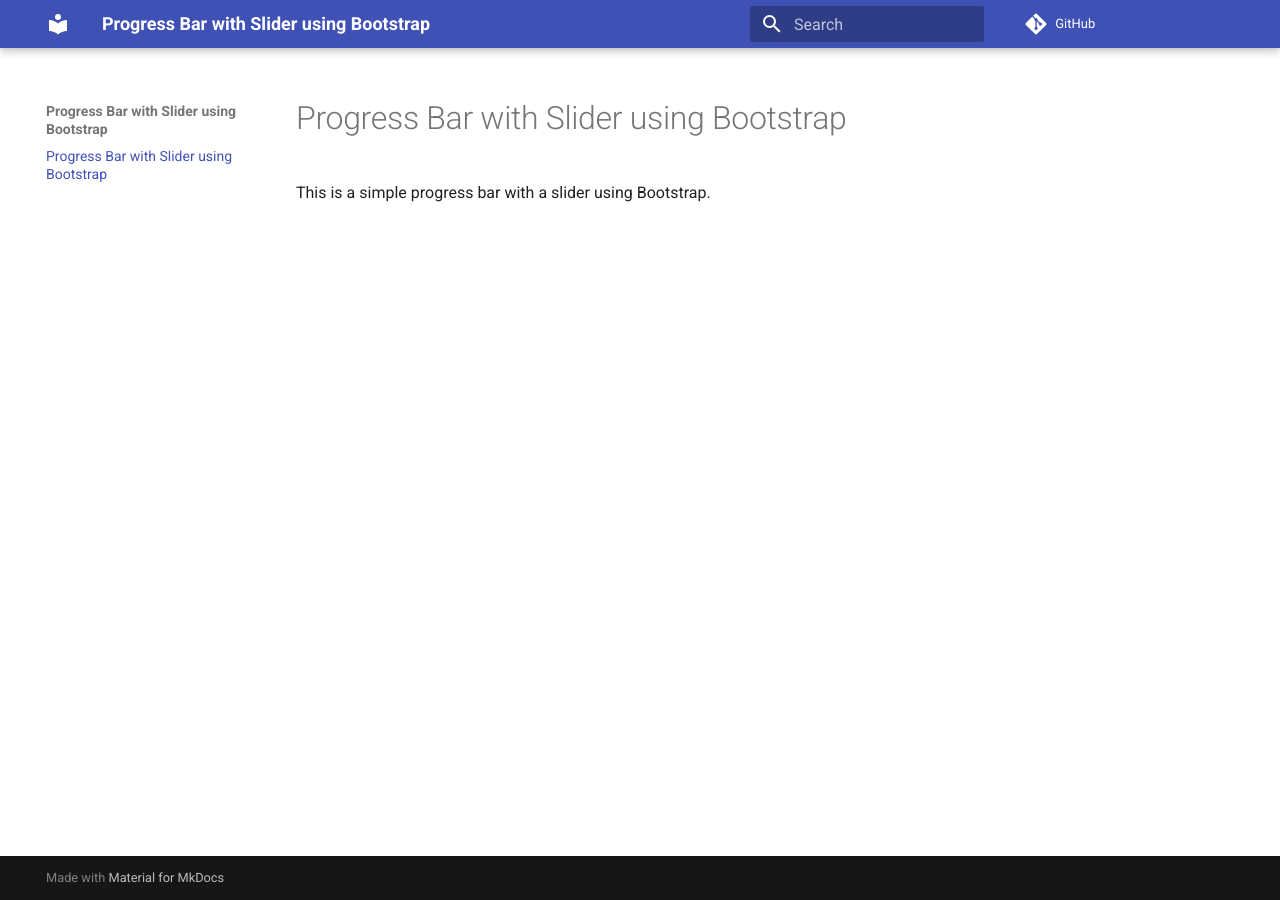
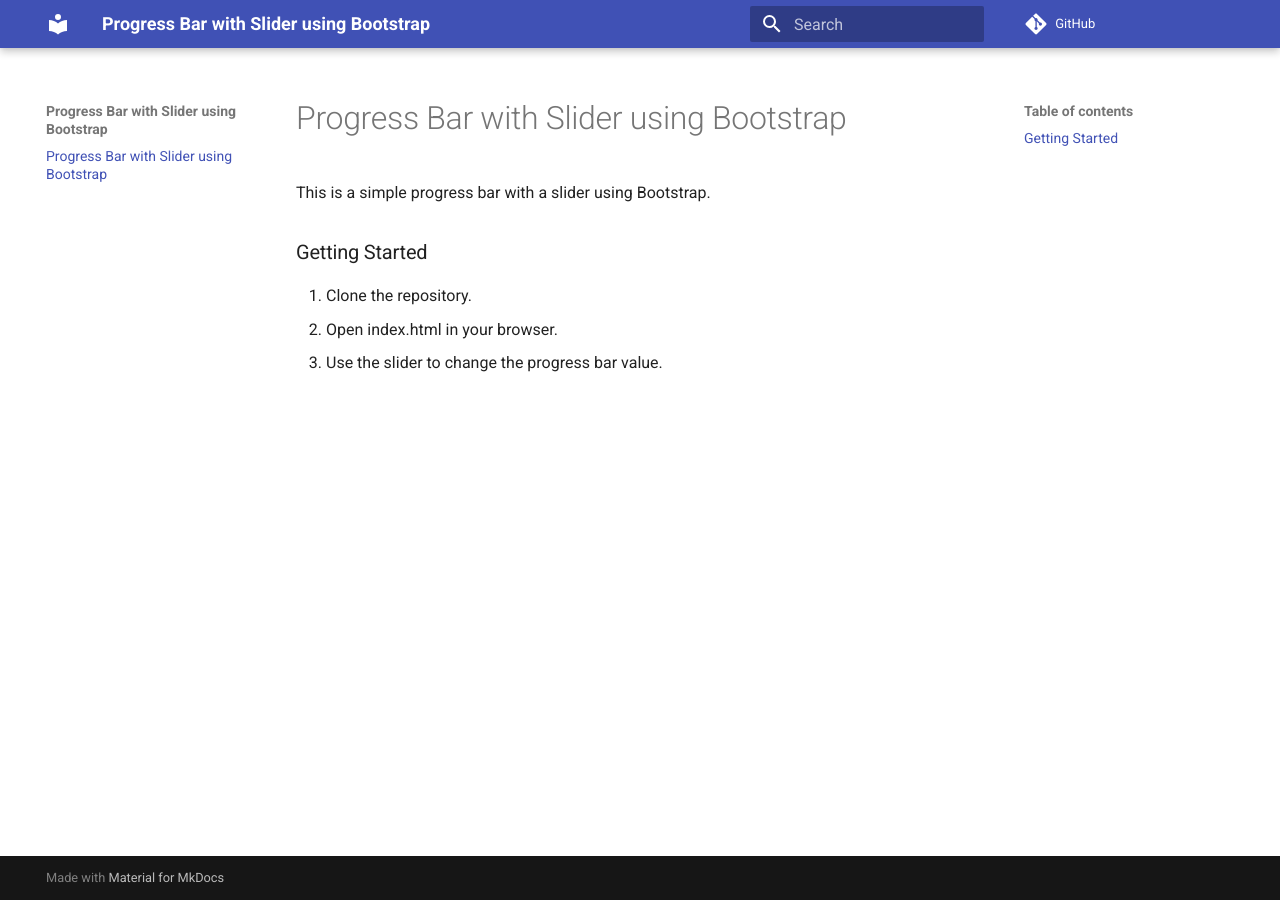
Before and after one commit to lulunac27a/bootstrap-progress-bar-slider, an MkDocs documentation site: the page built from docs/index.md, in a window 1280 px wide. Built offline with MkDocs 1.6.1 and Material for MkDocs 9.7.7, drawn with Linux system fonts in a browser that asks for light colours; comment, search, counter and statistics services are not loaded.

Commit message:
Add getting started with steps in README

```diff
--- a/docs/index.md
+++ b/docs/index.md
@@ -1,3 +1,9 @@
 # Progress Bar with Slider using Bootstrap
 
 This is a simple progress bar with a slider using Bootstrap.
+
+### Getting Started
+
+1. Clone the repository.
+2. Open index.html in your browser.
+3. Use the slider to change the progress bar value.
```
Also changed, not shown: README.md (+6 -0 lines).
